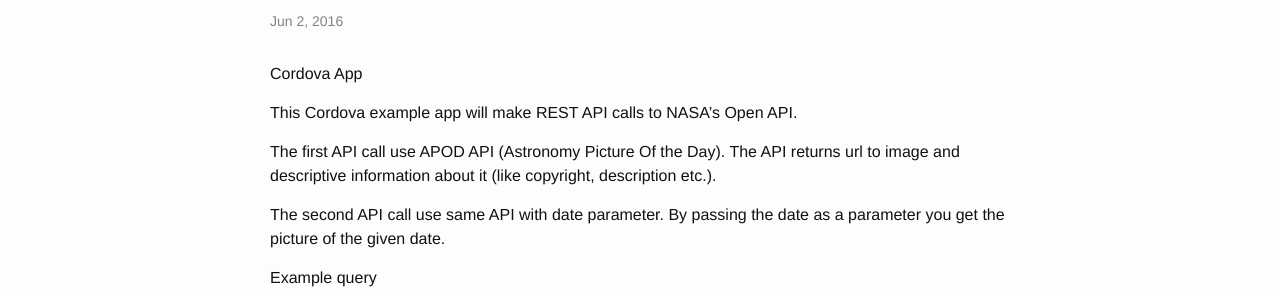
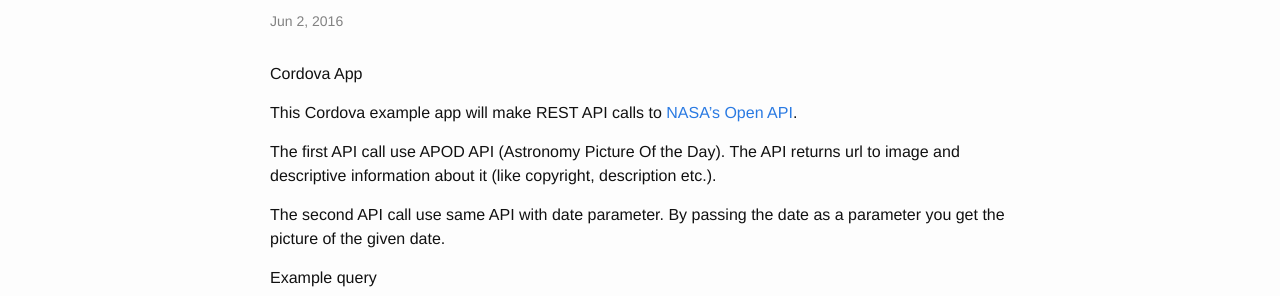
Before and after one commit to juhahinkula/juhahinkula.github.io, a Jekyll site: the page built from _posts/2016-05-20-welcome-to-jekyll.markdown, in a window 1280 px wide. Shown: the part 138-434 px from the top of the page. Built offline with Jekyll 4.4.1, drawn with Linux system fonts in a browser that asks for light colours; part of the change alters nothing that is shown.

```diff
--- a/_posts/2016-05-20-welcome-to-jekyll.markdown
+++ b/_posts/2016-05-20-welcome-to-jekyll.markdown
@@ -6,7 +6,7 @@ categories: cordova
 ---
 Cordova App
 
-This Cordova example app will make REST API calls to NASA's Open API.
+This Cordova example app will make REST API calls to [NASA's Open API](https://api.nasa.gov/).
 
 The first API call use APOD API (Astronomy Picture Of the Day). The API returns url to image and descriptive information about it (like copyright, description etc.).
 
```
